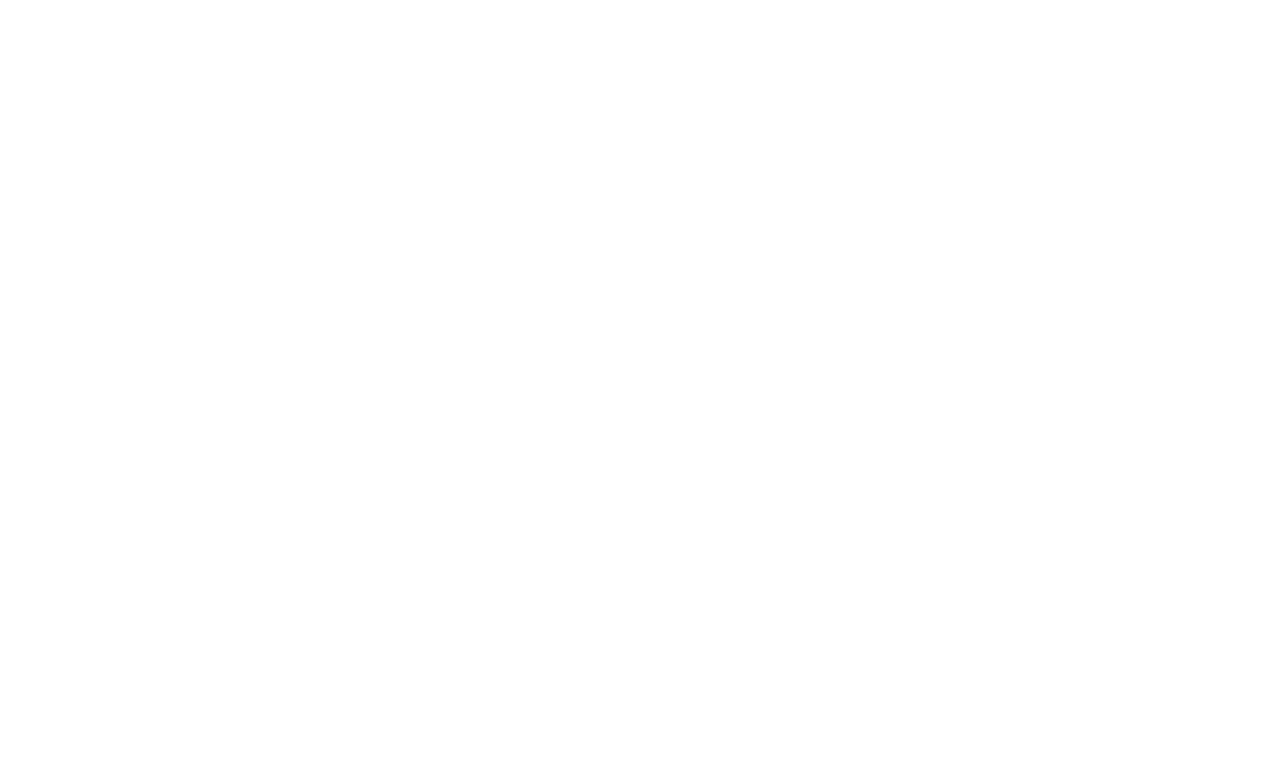
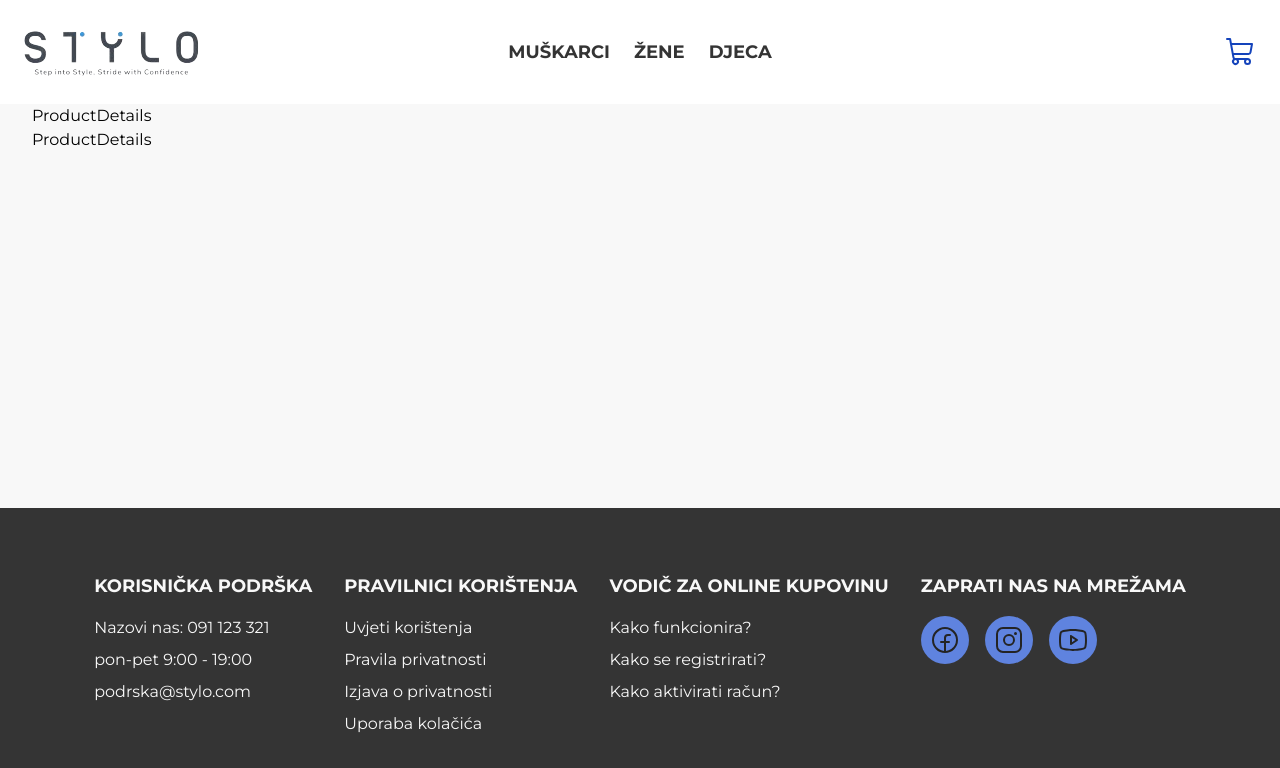
Before and after one commit to Filip1402/stylo-frontend, a React (Vite) app: page /proizvodi/djeca in a window 1280 px wide. Before the commit this address had no page. Shown: the top 768 px of the page. Built offline with nearby package versions, Linux system fonts and the light colour scheme.

Commit message:
Add product details page with main layout

```diff
--- a/src/App.tsx
+++ b/src/App.tsx
@@ -6,6 +6,7 @@
 import AccountVerification from "./Pages/AccountVerification";
 import Layout from "./Layout";
 import ProductList from "./Pages/ProductList";
+import ProductDetails from "./Pages/ProductDetails";
 
 function App() {
   return (
@@ -14,6 +15,7 @@
         <Route path="/" element={<Layout />}>
           <Route index element={<Homepage />} />
           <Route path="/product-list" element={<ProductList />} />
+          <Route path="/proizvodi/:id" element={<ProductDetails />} />
         </Route>
         <Route path="/login" element={<Login />} />
         <Route path="/register" element={<Register />} />
--- /dev/null
+++ b/src/Pages/ProductDetails.tsx
@@ -0,0 +1,17 @@
+import { useEffect } from "react";
+import { useParams } from "react-router";
+
+const ProductDetails = () => {
+  const { id } = useParams();
+
+  useEffect(() => console.log(id));
+
+  return (
+    <div className="max-w-7xl mx-auto flex flex-col w-full md:px-8 l:px-0">
+      <p>ProductDetails</p>
+      <p>ProductDetails</p>
+    </div>
+  );
+};
+
+export default ProductDetails;
```
